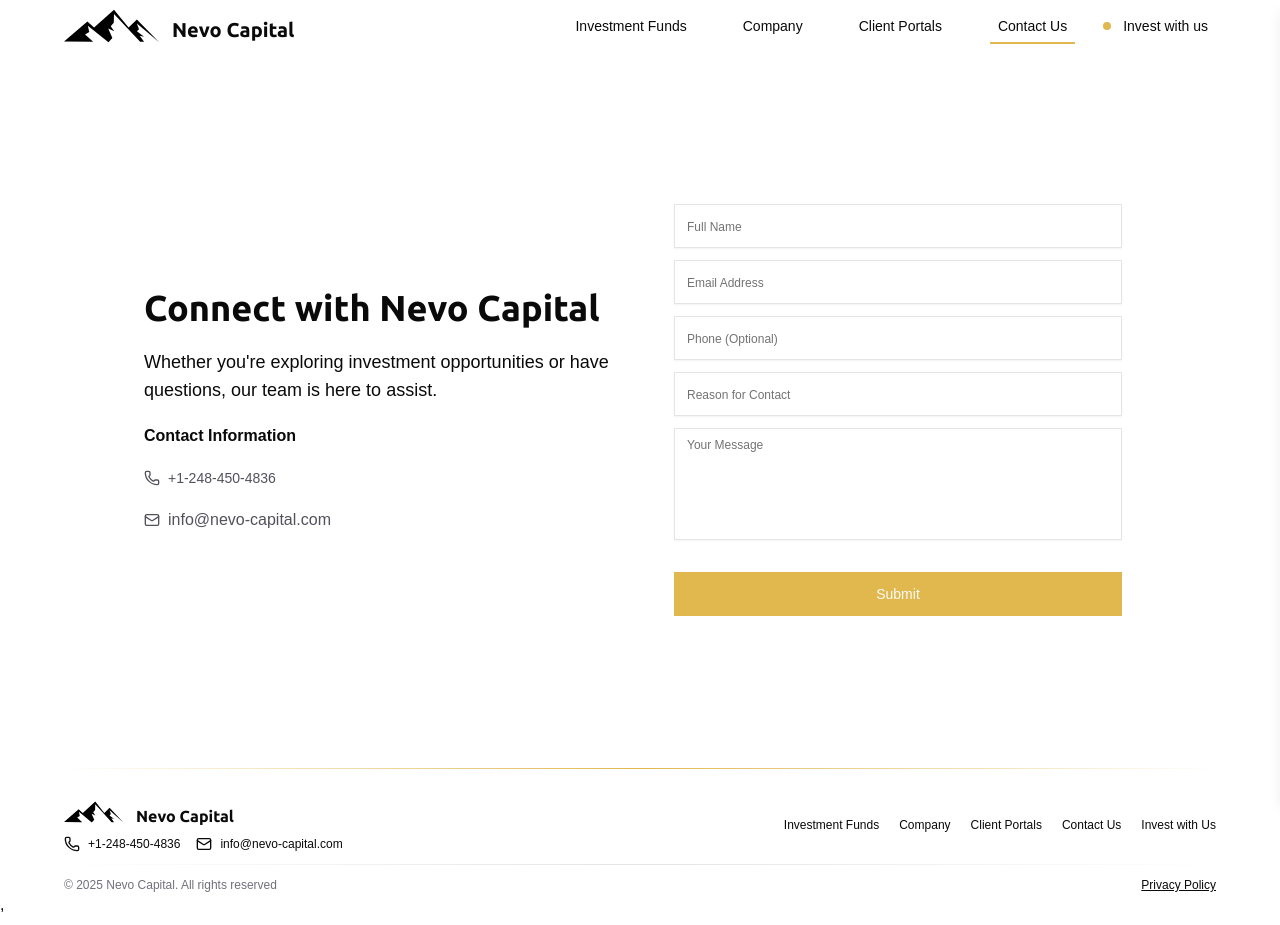
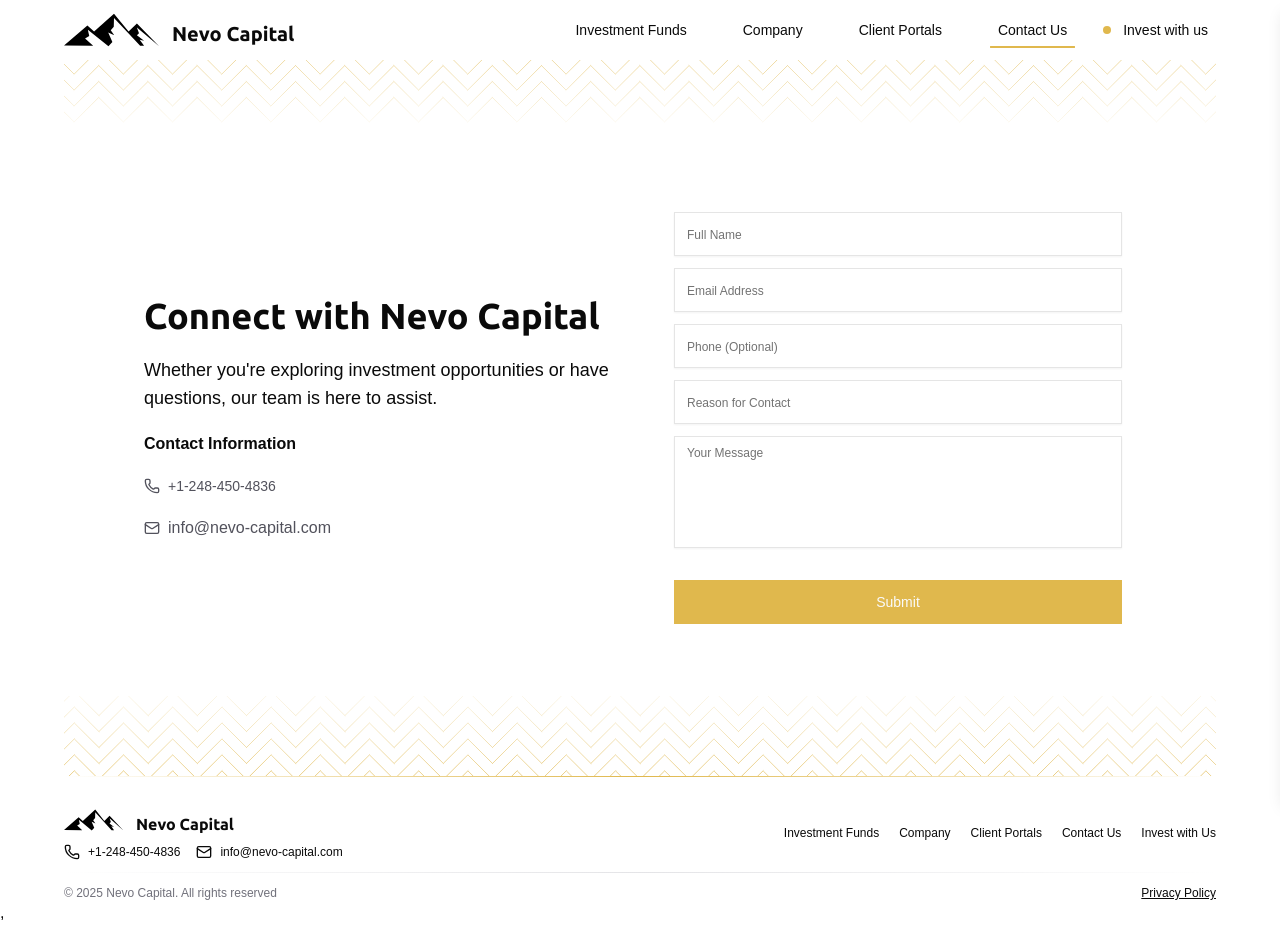
Before and after one commit to kid-us/nevocapital, a React (Vite) app: page /contact in a window 1280 px wide. Built offline with nearby package versions, Linux system fonts and the light colour scheme; a web font is replaced by a local one.

Commit message:
feat: layer on contact page

```diff
--- a/src/assets/index.ts
+++ b/src/assets/index.ts
@@ -35,6 +35,7 @@
 import longLineArrow from "./long-line-arrow.svg";
 import leftArrow from "./leftArrow.svg";
 import rightArrow from "./rightArrow.svg";
+import layer from "./layer.svg";
 
 export {
   logo,
@@ -73,4 +74,5 @@
   longLineArrow,
   leftArrow,
   rightArrow,
+  layer,
 };
--- a/src/components/Footer.tsx
+++ b/src/components/Footer.tsx
@@ -1,4 +1,4 @@
-import { logo } from "@/assets";
+import { layer, logo } from "@/assets";
 import { nav } from "@/constants/nav";
 import { Link } from "@tanstack/react-router";
 import { useLocation } from "@tanstack/react-router";
@@ -10,8 +10,17 @@
 
   return (
     <div
-      className={`${location.pathname === "/" && "hidden"} max-w-6xl mx-auto mt-10 relative pt-2 lg:px-0 px-6`}
+      className={`${location.pathname === "/" && "hidden"} max-w-6xl mx-auto mt-10 relative pt-2 lg:px-0 px-6 bg-white z-50`}
     >
+      {/* Layer only on contact page */}
+      {location.pathname === "/contact" && (
+        <img
+          src={layer}
+          alt="Layer"
+          className="absolute -top-20 w-full object-cover h-20 rotate-180"
+        />
+      )}
+
       {/* Gradient top border */}
       <div className="absolute top-0 left-0 w-full h-[1px] bg-gradient-to-r from-transparent via-primary to-transparent" />
 
--- a/src/components/Navbar.tsx
+++ b/src/components/Navbar.tsx
@@ -14,7 +14,8 @@
   const [isInvestUsHovered, setIsInvestUsHovered] = useState<boolean>(false);
 
   return (
-    <div className="sticky top-0 w-full !z-50 bg-white lg:px-0 px-5 lg:py-0 py-3">
+    <div className="sticky top-0 w-full !z-50 bg-white lg:px-0 px-5 lg:py-1 py-3">
+      <div className="max-w-6xl mx-auto">
         <div className="w-full flex justify-between items-center">
           <motion.a
             whileHover={{ scale: 1.02 }}
@@ -188,6 +189,7 @@
           )}
         </div>
       </div>
+    </div>
   );
 };
 
--- a/src/components/investment-fund/FromCapitalReturns.tsx
+++ b/src/components/investment-fund/FromCapitalReturns.tsx
@@ -22,7 +22,7 @@
       <div className="grid grid-cols-7 mt-16">
         <div className="md:flex hidden items-center">
           <Reveal>
-            <img src={longLineArrow} />
+            <img src={longLineArrow} alt="Line Arrow" />
           </Reveal>
         </div>
 
@@ -42,14 +42,14 @@
             {/* Right Arrow */}
             <div className="col-span-2 md:flex hidden items-center">
               <Reveal>
-                <img src={rightArrow} />
+                <img src={rightArrow} alt="Right Arrow" />
               </Reveal>
             </div>
 
             {/* Left Arrow */}
             <div className="col-span-2 md:flex hidden items-center">
               <Reveal>
-                <img src={leftArrow} />
+                <img src={leftArrow} alt="Left Arrow" />
               </Reveal>
             </div>
 
@@ -84,14 +84,14 @@
             {/* Right Arrow */}
             <div className="col-span-2 md:flex hidden items-center">
               <Reveal>
-                <img src={rightArrow} />
+                <img src={rightArrow} alt="Right Arrow" />
               </Reveal>
             </div>
 
             {/* Left Arrow */}
             <div className="col-span-2 md:flex hidden items-center">
               <Reveal>
-                <img src={leftArrow} />
+                <img src={leftArrow} alt="Left Arrow" />
               </Reveal>
             </div>
 
--- a/src/routes/__root.tsx
+++ b/src/routes/__root.tsx
@@ -23,10 +23,12 @@
   }, []);
 
   return (
-    <div className="max-w-6xl mx-auto">
+    <div>
       <Navbar />
-      <div className="mt-10">
-        <Outlet />
+      <div className="max-w-6xl mx-auto">
+        <div className="mt-10">
+          <Outlet />
+        </div>
       </div>
       <Footer />
 
--- a/src/routes/contact.tsx
+++ b/src/routes/contact.tsx
@@ -21,6 +21,7 @@
 import { Textarea } from "@/components/ui/textarea";
 import { Button } from "@/components/ui/button";
 import { Mail, Phone } from "lucide-react";
+import { layer } from "@/assets";
 
 const contactSchema = z.object({
   fullName: z.string().min(2, "Full name is required"),
@@ -50,8 +51,15 @@
 
   return (
     <div>
+      <div className="relative">
+        <img
+          src={layer}
+          alt="Layer"
+          className="absolute md:-top-20 -top-10 overflow-hidden"
+        />
+      </div>
       {/* Contact Section */}
-      <div className="grid grid-cols-1 md:grid-cols-2 gap-10 md:px-20 px-6 py-5 md:py-28">
+      <div className="grid grid-cols-1 md:grid-cols-2 gap-10 md:px-20 px-6 pt-10 pb-20 md:py-28">
         <div className="flex flex-col justify-center text-center">
           <h1 className="md:text-4xl text-2xl font-bold text-start">
             Connect with Nevo Capital
```
Also changed, not shown: src/assets/layer.svg (added). Lines whose indentation alone changed are shown as unchanged.
